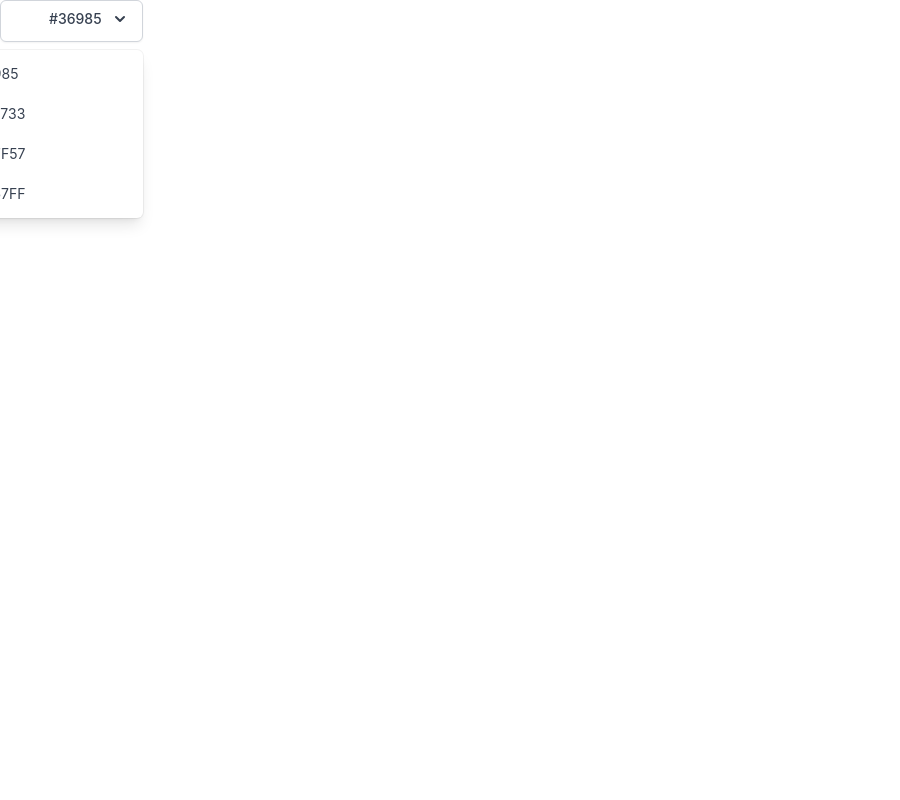
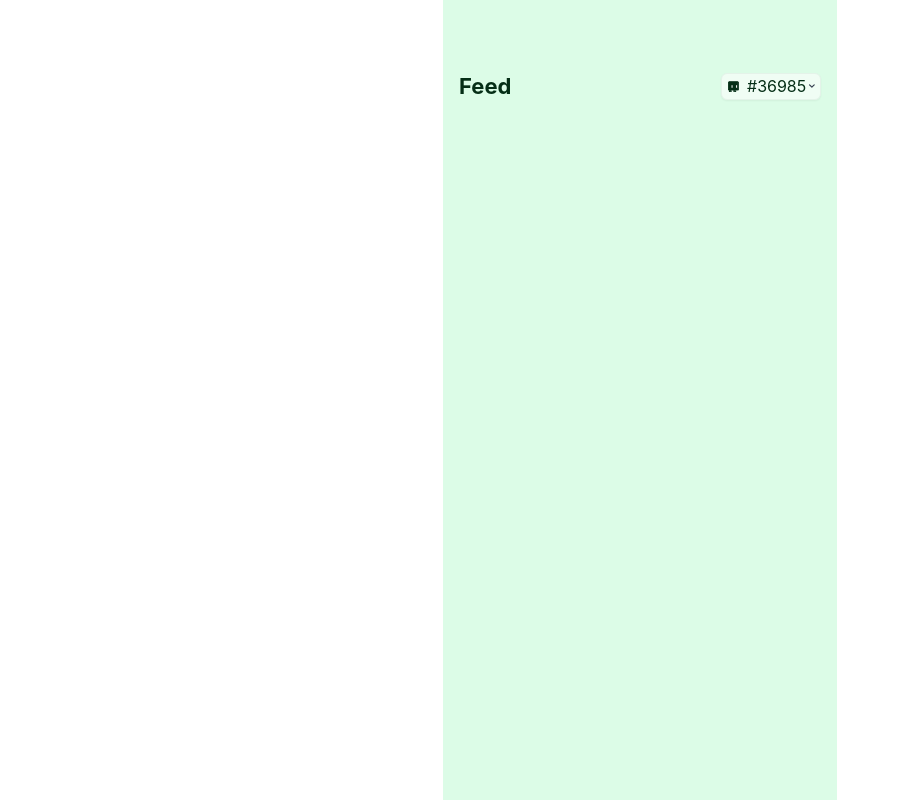
Before and after one commit to Deepak-Maan/My-Pets, a React (Create React App) app: page / in a window 1280 px wide. Shown: the whole page, without its empty margins (0-900 px from the left). Built offline with nearby package versions, Linux system fonts and the light colour scheme.

Commit message:
modified dropdown

```diff
--- a/src/App.js
+++ b/src/App.js
@@ -1,9 +1,9 @@
 import "./App.css";
-import Dropdown from "./components/Dropdown.jsx";
+import Navbar from "./components/Common/Navbar.jsx";
 function App() {
   return (
-    <div className="">
-      <Dropdown />
+    <div className="bg-[#DCFCE7] min-h-screen max-w-[394px] mx-auto px-4">
+      <Navbar />
     </div>
   );
 }
--- a/src/components/Common/Helper.jsx
+++ b/src/components/Common/Helper.jsx
@@ -0,0 +1,7 @@
+// navData
+export const Colors = [
+    { code: '#36985', label: 'Color 1' },
+    { code: '#FF5733', label: 'Color 2' },
+    { code: '#33FF57', label: 'Color 3' },
+    { code: '#3357FF', label: 'Color 4' }
+];
--- a/src/components/Common/Icons.jsx
+++ b/src/components/Common/Icons.jsx
@@ -0,0 +1,27 @@
+export const PetLogo = () => {
+    return (
+        <svg width="11" height="11" viewBox="0 0 11 11" fill="none" xmlns="http://www.w3.org/2000/svg">
+            <g clip-path="url(#clip0_2012_2483)">
+                <path fill-rule="evenodd" clip-rule="evenodd" d="M0.917725 0.819092H9.94506V9.24462H7.35396V10.1808H6.26733V9.24462H2.83917V10.1808H1.75255V9.24462H0.917725V0.819092Z" fill="#052E16" />
+                <path fill-rule="evenodd" clip-rule="evenodd" d="M0.920763 0H9.94809V0.858132H10.8667V9.28363H10.8653L8.15045 9.28371V10.9999H8.14904L5.43248 11V10.1419V9.28371H3.637V8.42556H5.43248H6.35193H6.35356V9.28371H6.35193V10.1419H7.23102V9.24462H8.14872V8.42556H9.9473L9.94809 0.858132L0.920763 0.858154V0ZM0.920763 10.1419V8.42556H1.84021V10.1419H2.71624V9.24462H3.63569V10.1419H3.63732V11H0.920763V10.1419ZM0 9.28363V0.858132H0.919451V9.28363H0Z" fill="#052E16" />
+                <path d="M3.57312 4.19328V6.76775H4.53436V4.19328H3.57312Z" fill="white" stroke="white" stroke-width="0.0531915" />
+                <path d="M8.08789 4.19328V6.76775H9.04913V4.19328H8.08789Z" fill="white" stroke="white" stroke-width="0.0531915" />
+            </g>
+            <defs>
+                <clipPath id="clip0_2012_2483">
+                    <rect width="11" height="11" fill="white" />
+                </clipPath>
+            </defs>
+        </svg>
+    )
+}
+export const ThreeLnes = () => {
+    return (
+        <svg width="29" height="32" viewBox="0 0 29 32" fill="none" xmlns="http://www.w3.org/2000/svg">
+            <rect x="5" y="11" width="19" height="2" rx="1" fill="#052E16" />
+            <rect x="9" y="15" width="15" height="2" rx="1" fill="#052E16" />
+            <rect x="13" y="19" width="11" height="2" rx="1" fill="#052E16" />
+        </svg>
+
+    )
+}
--- a/src/components/Common/Navbar.jsx
+++ b/src/components/Common/Navbar.jsx
@@ -0,0 +1,15 @@
+import React from 'react'
+import Dropdown from '../Dropdown'
+
+const Navbar = () => {
+    return (
+        <div className=' pt-[72px]'>
+            <div className="flex justify-between items-center">
+                <h1 className=' text-[22px] font-bold leading-7 text-[#052E16]'>Feed</h1>
+                <Dropdown />
+            </div>
+        </div>
+    )
+}
+
+export default Navbar
--- a/src/components/Dropdown.jsx
+++ b/src/components/Dropdown.jsx
@@ -1,44 +1,40 @@
-// src/Dropdown.js
 import React, { useState } from 'react';
+import { PetLogo } from './Common/Icons';
+import { Colors } from './Common/Helper';
 
 const Dropdown = () => {
     const [selectedColor, setSelectedColor] = useState('#36985');
-
-    const colors = [
-        { code: '#36985', label: 'Color 1' },
-        { code: '#FF5733', label: 'Color 2' },
-        { code: '#33FF57', label: 'Color 3' },
-        { code: '#3357FF', label: 'Color 4' }
-    ];
+    const [isOpen, setIsOpen] = useState(false);
 
     return (
-        <div className="container mx-auto">
-            <div className="relative inline-block text-left">
-                <div>
-                    <button className="inline-flex justify-center w-full rounded-md border border-gray-300 shadow-sm px-4 py-2 bg-white text-sm font-medium text-gray-700 hover:bg-gray-50 focus:outline-none focus:ring-2 focus:ring-offset-2 focus:ring-indigo-500">
-                        <span className="w-6 h-6 mr-2 inline-block rounded" style={{ backgroundColor: selectedColor }}></span>
-                        {selectedColor}
-                        <svg className="-mr-1 ml-2 h-5 w-5" xmlns="http://www.w3.org/2000/svg" viewBox="0 0 20 20" fill="currentColor" aria-hidden="true">
-                            <path fillRule="evenodd" d="M5.293 7.293a1 1 0 011.414 0L10 10.586l3.293-3.293a1 1 0 111.414 1.414l-4 4a1 1 0 01-1.414 0l-4-4a1 1 0 010-1.414z" clipRule="evenodd" />
-                        </svg>
-                    </button>
+        <div className="relative inline-block text-left">
+            <button onClick={() => setIsOpen(!isOpen)} className="inline-flex justify-between items-center rounded-md border border-[#E4F3E9] shadow-sm px-[6px] py-[7.5px] bg-[#F0FDF4] text-sm font-medium h-[27px] w-[100px] text-gray-700 focus:outline-none ">
+                <div className="pr-2">
+                    <PetLogo />
                 </div>
-                <div className="origin-top-right absolute right-0 mt-2 w-56 rounded-md shadow-lg bg-white ring-1 ring-black ring-opacity-5 focus:outline-none">
+                <span className="flex items-center  text-base font-normal text-[#052E16]">{selectedColor}</span>
+                <svg className={`-mr-1 h-5 w-5 transition-transform ${isOpen ? 'transform rotate-180' : ''}`}
+                    xmlns="http://www.w3.org/2000/svg"
+                    viewBox="0 0 20 20"
+                    fill="currentColor"
+                    aria-hidden="true"
+                >
+                    <path
+                        fillRule="evenodd"
+                        d="M5.293 7.293a1 1 0 011.414 0L10 10.586l3.293-3.293a1 1 0 111.414 1.414l-4 4a1 1 0 01-1.414 0l-4-4a1 1 0 010-1.414z"
+                        clipRule="evenodd"
+                    />
+                </svg>
+            </button>
+            {isOpen && (
+                <div className="origin-top-right absolute right-0 mt-2 w-full rounded-md shadow-lg bg-white ring-1 ring-black ring-opacity-5 focus:outline-none">
                     <div className="py-1" role="menu" aria-orientation="vertical" aria-labelledby="options-menu">
-                        {colors.map((color) => (
-                            <button
-                                key={color.code}
-                                onClick={() => setSelectedColor(color.code)}
-                                className="flex items-center px-4 py-2 text-sm text-gray-700 hover:bg-gray-100 hover:text-gray-900 w-full"
-                                role="menuitem"
-                            >
-                                <span className="w-6 h-6 mr-2 inline-block rounded" style={{ backgroundColor: color.code }}></span>
-                                {color.code}
-                            </button>
+                        {Colors.map((color) => (
+                            <button key={color.code} onClick={() => { setSelectedColor(color.code); setIsOpen(false); }} className="flex items-center px-4 py-2 w-full text-base font-normal text-[#052E16]" role="menuitem" >{color.code} </button>
                         ))}
                     </div>
                 </div>
-            </div>
+            )}
         </div>
     );
 };
```
